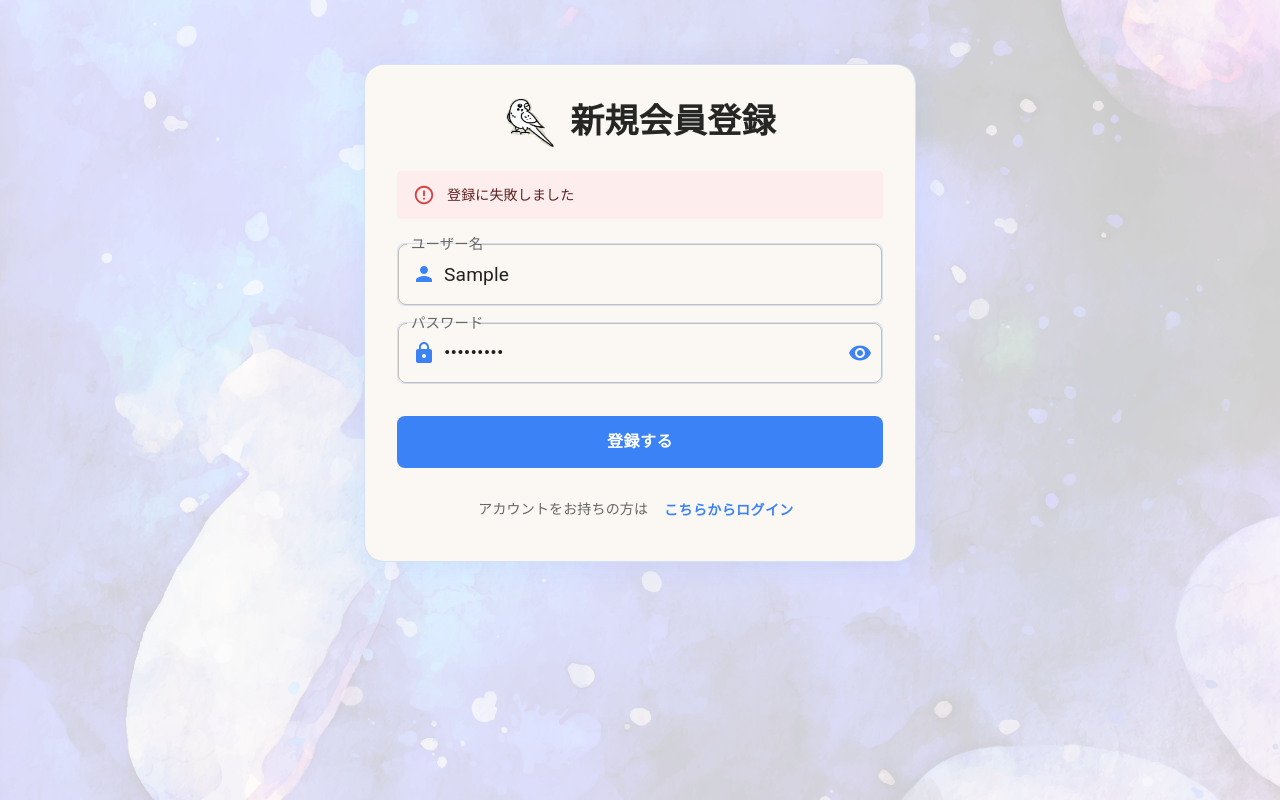
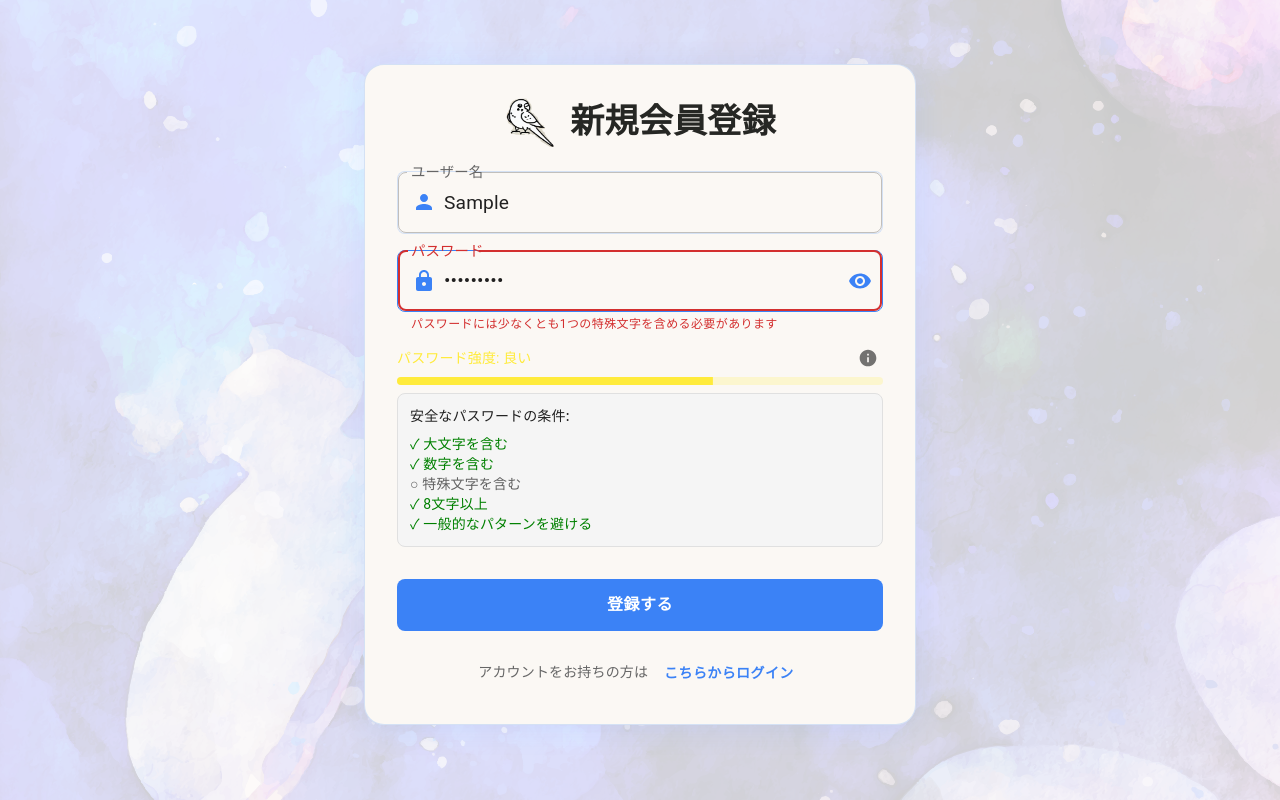
Before and after one commit to tuji-yuto/koruapokun, a Next.js app in the folder frontend/: page /register in a window 1280 px wide. Both pictures are taken after typing "Sample", "Sample123" into the empty fields and a click on the button "登録する". Built offline with nearby package versions, Linux system fonts and the light colour scheme; no server answers.

Commit message:
パスワード強化

```diff
--- a/frontend/src/components/LoginForm.js
+++ b/frontend/src/components/LoginForm.js
@@ -11,14 +11,17 @@ import {
   Alert,
   Grid,
   IconButton,
-  CircularProgress
+  CircularProgress,
+  Link,
+  Tooltip
 } from '@mui/material';
 import {
   Person as PersonIcon,
   Lock as LockIcon,
   Login as LoginIcon,
   Visibility,
-  VisibilityOff
+  VisibilityOff,
+  Info as InfoIcon
 } from '@mui/icons-material';
 import { useForm } from 'react-hook-form';
 import { z } from 'zod';
@@ -53,35 +56,40 @@ export default function LoginForm() {
   const { register, handleSubmit, formState: { errors } } = useForm({
     resolver: zodResolver(schema)
   });
-  const [error, setError] = useState(null);
+  const [error, setError] = useState('');
+  const [loading, setLoading] = useState(false);
   const router = useRouter();
   const theme = useTheme();
   const [showPassword, setShowPassword] = useState(false);
-  const [loading, setLoading] = useState(false);
 
   const onSubmit = async (data) => {
-    setLoading(true);  // ローディング開始
+    setLoading(true);
     try {
-      const res = await fetch(`${API_BASE_URL}/api/auth/login/`, {
-        method: "POST",
-        headers: { "Content-Type": "application/json" },
+      const response = await fetch(`${API_BASE_URL}/api/auth/login/`, {
+        method: 'POST',
+        headers: {
+          'Content-Type': 'application/json',
+        },
         body: JSON.stringify(data),
       });
 
-      if (res.ok) {
-        const { access, refresh } = await res.json();
-        localStorage.setItem("accessToken", access);
-        localStorage.setItem("refreshToken", refresh);
-        router.push("/home");
-      } else {
-        const errorData = await res.json();
-        setError(errorData.detail || "認証に失敗しました");
+      const result = await response.json();
+
+      if (!response.ok) {
+        throw new Error(result.detail || 'ログインに失敗しました');
       }
+
+      // JWTトークンをローカルストレージに保存
+      localStorage.setItem('accessToken', result.access);
+      localStorage.setItem('refreshToken', result.refresh);
+
+      // ホームページに遷移
+      router.push('/');
     } catch (err) {
-      console.error("ログインエラー:", err);
-      setError(`サーバー接続エラーが発生しました: ${err.message || "不明なエラー"}`);
+      console.error('Login error:', err);
+      setError(err.message || 'ログインに失敗しました。ユーザー名とパスワードを確認してください。');
     } finally {
-      setLoading(false);  // ローディング終了
+      setLoading(false);
     }
   };
 
@@ -107,6 +115,12 @@ export default function LoginForm() {
 
       <Box sx={{ position: 'relative', zIndex: 2, pt: 8 }}>
         <Container maxWidth="sm">
+          <motion.div
+            initial="hidden"
+            animate="visible"
+            variants={formVariants}
+            transition={{ duration: 0.5 }}
+          >
             <Box
               sx={{
                 p: 4,
@@ -237,6 +251,50 @@ export default function LoginForm() {
                     />
                   </Grid>
 
+                  {/* パスワードセキュリティに関する注意事項 */}
+                  <Grid item xs={12}>
+                    <Box sx={{
+                      p: 2,
+                      bgcolor: '#f8f9fa',
+                      borderRadius: '8px',
+                      border: '1px solid #e0e0e0',
+                      display: 'flex',
+                      alignItems: 'flex-start',
+                      gap: 1
+                    }}>
+                      <InfoIcon sx={{ color: '#3B82F6', mt: 0.5 }} />
+                      <Box>
+                        <Typography variant="body2" sx={{ fontWeight: 500, mb: 0.5 }}>
+                          パスワードセキュリティについて
+                        </Typography>
+                        <Typography variant="body2" color="text.secondary">
+                          安全なパスワードは、大文字・小文字・数字・特殊文字を含み、一般的なパターンを避けたものです。
+                          また、他のサイトで使用したことのないパスワードを使用することをお勧めします。
+                        </Typography>
+                        <Box sx={{ mt: 1 }}>
+                          <Link
+                            href="/register"
+                            sx={{
+                              color: '#3B82F6',
+                              textDecoration: 'none',
+                              fontWeight: 500,
+                              '&:hover': {
+                                textDecoration: 'underline'
+                              }
+                            }}
+                          >
+                            新規登録はこちら
+                          </Link>
+                          <Tooltip title="パスワードが安全でないと思われる場合は、新規登録して安全なパスワードを設定することをお勧めします。" arrow>
+                            <IconButton size="small" sx={{ ml: 0.5 }}>
+                              <InfoIcon fontSize="small" />
+                            </IconButton>
+                          </Tooltip>
+                        </Box>
+                      </Box>
+                    </Box>
+                  </Grid>
+
                   <Grid item xs={12}>
                     <Button
                       fullWidth
@@ -272,31 +330,18 @@ export default function LoginForm() {
                             marginLeft: '-12px',
                           }}
                         />
-                    ) : 'ログイン'}
+                      ) : (
+                        <>
+                          <LoginIcon sx={{ mr: 1 }} />
+                          ログイン
+                        </>
+                      )}
                     </Button>
                   </Grid>
                 </Grid>
               </form>
-
-            <Box sx={{ mt: 3, textAlign: 'center' }}>
-              <Typography variant="body2" sx={{ color: '#666' }}>
-                アカウントをお持ちでない方は
-                <Button
-                  onClick={() => router.push('/register')}
-                  sx={{
-                    ml: 1,
-                    color: '#3B82F6',
-                    fontWeight: 600,
-                    '&:hover': {
-                      backgroundColor: alpha('#3B82F6', 0.1)
-                    }
-                  }}
-                >
-                  こちらから登録
-                </Button>
-              </Typography>
             </Box>
-          </Box>
+          </motion.div>
         </Container>
       </Box>
     </Box>
--- a/frontend/src/components/RegistrationForm.js
+++ b/frontend/src/components/RegistrationForm.js
@@ -1,6 +1,6 @@
 // src/components/RegistrationForm.js
 "use client"; // クライアントサイドでのみ実行されるコンポーネントであることを示す
-import { useState } from "react"; // 状態管理のためのuseStateフック
+import { useState, useEffect } from "react"; // 状態管理のためのuseStateフック
 import { useRouter } from "next/navigation"; // ページ遷移のためのuseRouterフック
 import { useForm } from 'react-hook-form';
 import { z } from 'zod';
@@ -16,14 +16,17 @@ import {
   Alert,
   Grid,
   IconButton,
-  CircularProgress
+  CircularProgress,
+  LinearProgress,
+  Tooltip
 } from '@mui/material';
 import {
   Person as PersonIcon,
   Lock as LockIcon,
   CheckCircleOutline as CheckIcon,
   Visibility,
-  VisibilityOff
+  VisibilityOff,
+  Info as InfoIcon
 } from '@mui/icons-material';
 import axios from 'axios';
 import { motion } from 'framer-motion';
@@ -35,6 +38,19 @@ const formVariants = {
   hidden: { opacity: 0, y: 20 },
   visible: { opacity: 1, y: 0 },
 };
+
+// 一般的なパスワードパターンのチェック
+const commonPasswordPatterns = [
+  /^password\d*$/i,
+  /^12345\d*$/,
+  /^qwerty\d*$/i,
+  /^admin\d*$/i,
+  /^welcome\d*$/i,
+  /^letmein\d*$/i,
+  /^abc123\d*$/,
+  /^monkey\d*$/i,
+  /^1234\d*$/
+];
 
 // バリデーションスキーマ
 const schema = z.object({
@@ -52,13 +68,90 @@ const schema = z.object({
       /^[a-zA-Z0-9!@#$%^&*()_+\-=[\]{};':"\\|,.<>/?]+$/,
       "使用可能な文字：アルファベット（大文字/小文字）、数字、特殊文字"
     )
+    .refine(
+      (password) => {
+        // 一般的なパスワードパターンに一致しないことを確認
+        return !commonPasswordPatterns.some(pattern => pattern.test(password));
+      },
+      {
+        message: "このパスワードは一般的すぎるため、安全ではありません"
+      }
+    )
+    .refine(
+      (password) => {
+        // 少なくとも1つの数字を含む
+        return /\d/.test(password);
+      },
+      {
+        message: "パスワードには少なくとも1つの数字を含める必要があります"
+      }
+    )
+    .refine(
+      (password) => {
+        // 少なくとも1つの特殊文字を含む
+        return /[!@#$%^&*()_+\-=[\]{};':"\\|,.<>/?]/.test(password);
+      },
+      {
+        message: "パスワードには少なくとも1つの特殊文字を含める必要があります"
+      }
+    )
+    .refine(
+      (password) => {
+        // 少なくとも1つの大文字を含む
+        return /[A-Z]/.test(password);
+      },
+      {
+        message: "パスワードには少なくとも1つの大文字を含める必要があります"
+      }
+    )
 });
 
 // APIのベースURL
 const API_BASE_URL = process.env.NEXT_PUBLIC_API_URL || 'https://koruapokun-4.onrender.com';
 
+// パスワード強度を計算する関数
+const calculatePasswordStrength = (password) => {
+  if (!password) return 0;
+
+  let strength = 0;
+
+  // 長さによるスコア
+  if (password.length >= 8) strength += 20;
+  if (password.length >= 12) strength += 10;
+
+  // 文字種によるスコア
+  if (/[A-Z]/.test(password)) strength += 15; // 大文字
+  if (/[a-z]/.test(password)) strength += 15; // 小文字
+  if (/\d/.test(password)) strength += 15; // 数字
+  if (/[!@#$%^&*()_+\-=[\]{};':"\\|,.<>/?]/.test(password)) strength += 15; // 特殊文字
+
+  // 一般的なパターンのチェック
+  if (commonPasswordPatterns.some(pattern => pattern.test(password))) {
+    strength -= 30;
+  }
+
+  // 最大100%、最小0%に制限
+  return Math.max(0, Math.min(100, strength));
+};
+
+// 強度に応じた色を返す関数
+const getStrengthColor = (strength) => {
+  if (strength < 30) return '#f44336'; // 弱い: 赤
+  if (strength < 60) return '#ff9800'; // 中程度: オレンジ
+  if (strength < 80) return '#ffeb3b'; // 良い: 黄色
+  return '#4caf50'; // 強い: 緑
+};
+
+// 強度に応じたテキストを返す関数
+const getStrengthText = (strength) => {
+  if (strength < 30) return '弱い';
+  if (strength < 60) return '中程度';
+  if (strength < 80) return '良い';
+  return '強い';
+};
+
 export default function RegistrationForm() {
-  const { register, handleSubmit, formState: { errors } } = useForm({
+  const { register, handleSubmit, formState: { errors }, watch } = useForm({
     resolver: zodResolver(schema)
   });
   const [success, setSuccess] = useState(false);
@@ -67,6 +160,15 @@ export default function RegistrationForm() {
   const theme = useTheme(); // 現在のテーマを取得
   const [showPassword, setShowPassword] = useState(false);
   const [loading, setLoading] = useState(false);
+
+  // パスワードの値を監視
+  const password = watch('password', '');
+  const [passwordStrength, setPasswordStrength] = useState(0);
+
+  // パスワードが変更されたときに強度を計算
+  useEffect(() => {
+    setPasswordStrength(calculatePasswordStrength(password));
+  }, [password]);
 
   const onSubmit = async (data) => {
     setLoading(true);
@@ -244,6 +346,81 @@ export default function RegistrationForm() {
                       )
                     }}
                   />
+
+                  {/* パスワード強度インジケーター */}
+                  {password && (
+                    <Box sx={{ mt: 1 }}>
+                      <Box sx={{ display: 'flex', alignItems: 'center', justifyContent: 'space-between', mb: 0.5 }}>
+                        <Typography variant="body2" sx={{ color: getStrengthColor(passwordStrength) }}>
+                          パスワード強度: {getStrengthText(passwordStrength)}
+                        </Typography>
+                        <Tooltip title="安全なパスワードは、大文字・小文字・数字・特殊文字を含み、一般的なパターンを避けたものです。また、他のサイトで使用したことのないパスワードを使用することをお勧めします。" arrow>
+                          <IconButton size="small">
+                            <InfoIcon fontSize="small" />
+                          </IconButton>
+                        </Tooltip>
+                      </Box>
+                      <LinearProgress
+                        variant="determinate"
+                        value={passwordStrength}
+                        sx={{
+                          height: 8,
+                          borderRadius: 4,
+                          backgroundColor: alpha(getStrengthColor(passwordStrength), 0.2),
+                          '& .MuiLinearProgress-bar': {
+                            backgroundColor: getStrengthColor(passwordStrength)
+                          }
+                        }}
+                      />
+                    </Box>
+                  )}
+
+                  {/* パスワード要件ガイド */}
+                  <Box sx={{ mt: 1, p: 1.5, border: '1px solid #e0e0e0', borderRadius: '8px', bgcolor: '#f5f5f5' }}>
+                    <Typography variant="body2" sx={{ fontWeight: 500, mb: 1 }}>
+                      安全なパスワードの条件:
+                    </Typography>
+                    <Typography variant="body2" sx={{
+                      color: /[A-Z]/.test(password) ? 'green' : 'text.secondary',
+                      display: 'flex',
+                      alignItems: 'center',
+                      gap: 0.5
+                    }}>
+                      {/[A-Z]/.test(password) ? '✓' : '○'} 大文字を含む
+                    </Typography>
+                    <Typography variant="body2" sx={{
+                      color: /\d/.test(password) ? 'green' : 'text.secondary',
+                      display: 'flex',
+                      alignItems: 'center',
+                      gap: 0.5
+                    }}>
+                      {/\d/.test(password) ? '✓' : '○'} 数字を含む
+                    </Typography>
+                    <Typography variant="body2" sx={{
+                      color: /[!@#$%^&*()_+\-=[\]{};':"\\|,.<>/?]/.test(password) ? 'green' : 'text.secondary',
+                      display: 'flex',
+                      alignItems: 'center',
+                      gap: 0.5
+                    }}>
+                      {/[!@#$%^&*()_+\-=[\]{};':"\\|,.<>/?]/.test(password) ? '✓' : '○'} 特殊文字を含む
+                    </Typography>
+                    <Typography variant="body2" sx={{
+                      color: password.length >= 8 ? 'green' : 'text.secondary',
+                      display: 'flex',
+                      alignItems: 'center',
+                      gap: 0.5
+                    }}>
+                      {password.length >= 8 ? '✓' : '○'} 8文字以上
+                    </Typography>
+                    <Typography variant="body2" sx={{
+                      color: !commonPasswordPatterns.some(pattern => pattern.test(password)) ? 'green' : 'text.secondary',
+                      display: 'flex',
+                      alignItems: 'center',
+                      gap: 0.5
+                    }}>
+                      {!commonPasswordPatterns.some(pattern => pattern.test(password)) ? '✓' : '○'} 一般的なパターンを避ける
+                    </Typography>
+                  </Box>
                 </Grid>
 
                 <Grid item xs={12}>
```
Also changed, not shown: 2 other files (tests, documents, lock files or other folders). Lines whose indentation alone changed are shown as unchanged.
